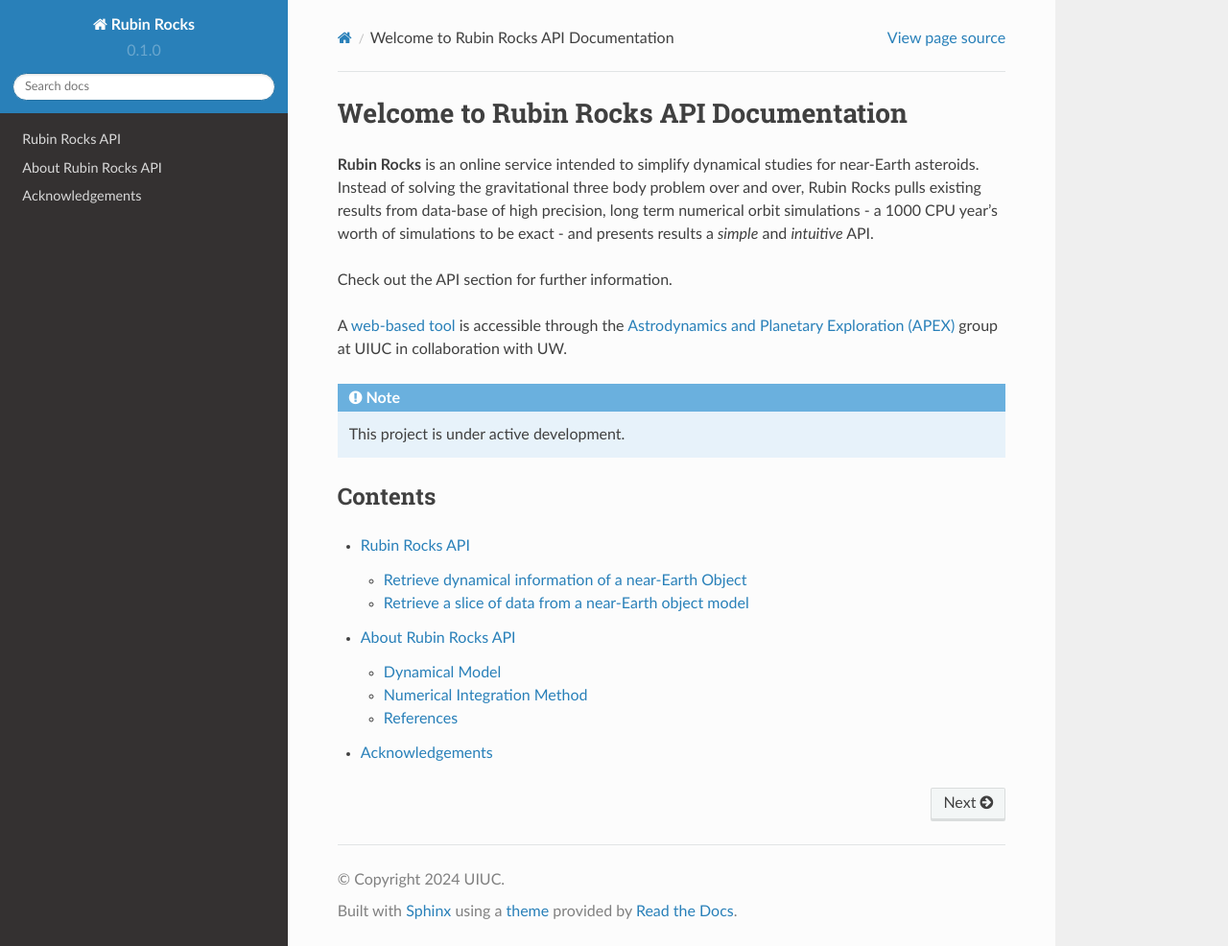
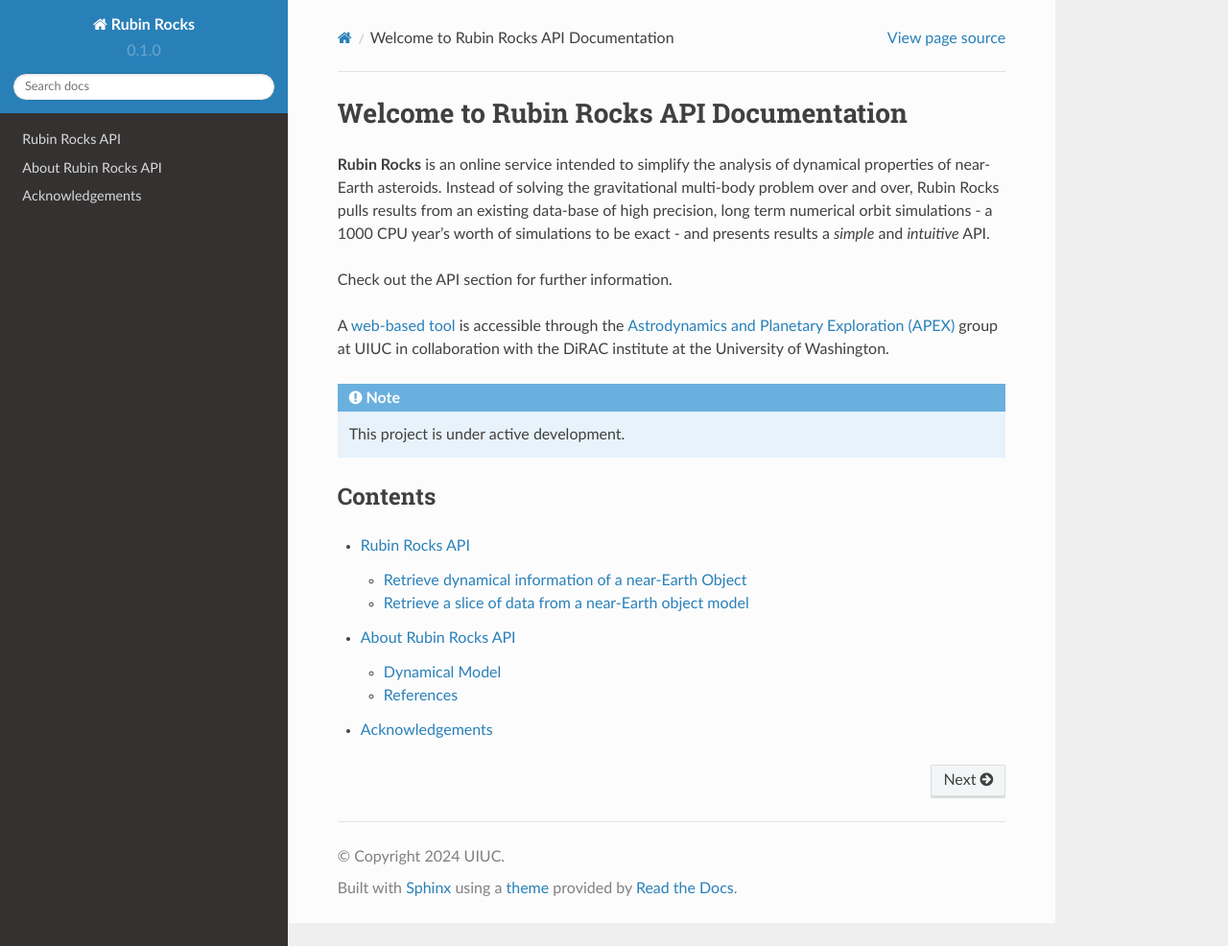
Before and after one commit to eggls6/RubinRocksAPI, a Sphinx documentation site: the page built from docs/source/index.rst, in a window 1280 px wide and 986 px high. Shown: the whole window at 96% size. Built offline with Sphinx 7.4.7 and the Read the Docs theme 2.0.0, drawn with Linux system fonts in a browser that asks for light colours; pages that are not in the unit, such as notebooks, are missing from menus.

Commit message:
Updated documentation

```diff
--- a/docs/source/acknowledgements.rst
+++ b/docs/source/acknowledgements.rst
@@ -1,7 +1,8 @@
 Acknowledgements
 ================
 
-This effort is a collaboration between the University of Illinois Urbana-Champaign (UIUC) and the University of Washington (UW) and was sponosred by the National Science Foundation under the grant #AST...
+Rubin Rocks is a collaboration between the University of Illinois Urbana-Champaign (UIUC) and the University of Washington (UW). The authors acknowledge funding through
+the National Science Foundation grant #AST 23-07570.
 
 .. image:: _images/NSF_logo.png
     :width: 200
--- a/docs/source/index.rst
+++ b/docs/source/index.rst
@@ -1,16 +1,15 @@
 Welcome to Rubin Rocks API Documentation
 ========================================
 
-**Rubin Rocks**  is an online service intended to simplify dynamical studies for near-Earth asteroids.
-Instead of solving the gravitational three body problem over and over, Rubin Rocks pulls existing results from data-base of
+**Rubin Rocks**  is an online service intended to simplify the analysis of dynamical properties of near-Earth asteroids.
+Instead of solving the gravitational multi-body problem over and over, Rubin Rocks pulls results from an existing data-base of
 high precision, long term numerical orbit simulations - a 1000 CPU year's worth of simulations to be exact - and
 presents results a *simple* and *intuitive* API.
 
 Check out the :ref:`API` section for further information.
 
 A `web-based tool <https://apexgroup.web.illinois.edu/rubinrocks/html/test.html>`_ is accessible through the
-`Astrodynamics and Planetary Exploration (APEX) <https://apexgroup.web.illinois.edu/>`_ group at UIUC in collaboration with UW.
-
+`Astrodynamics and Planetary Exploration (APEX) <https://apexgroup.web.illinois.edu/>`_ group at UIUC in collaboration with the DiRAC institute at the University of Washington.
 
 .. note::
 
```
Also changed, not shown: docs/source/about.rst (+14 -12 lines).
